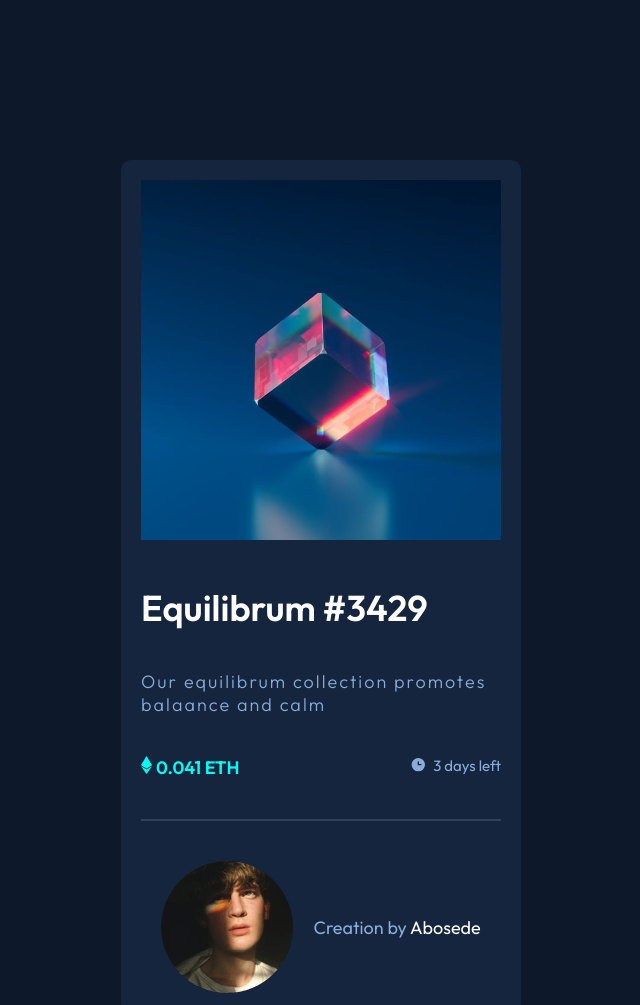
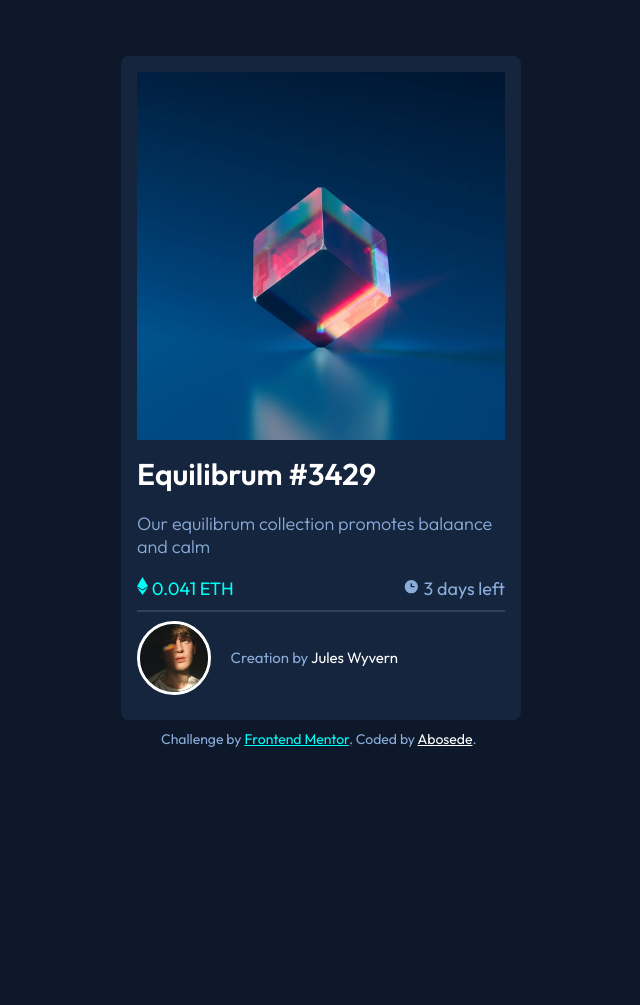
Before and after one commit to Abosede3/NFT-preview-card-component, a plain HTML site: page index.html in a window 1280 px wide. Shown: the top 1005 px of the page, without its empty margins (319-959 px from the left). After the commit the page ends 830 px from the top, so only its background shows below. Drawn offline with Linux system fonts and the light colour scheme.

Commit message:
edited my style

```diff
--- a/index.html
+++ b/index.html
@@ -13,6 +13,9 @@
     <div class="card">
         <div class="card-img">
             <img src="images/image-equilibrium.jpg" alt="avatar">
+            <div>
+                <img src="images/icon-view.svg" alt="">
+            </div>
         </div>
         <div class="card-title">
             <h1>Equilibrum #3429</h1>
@@ -21,21 +24,22 @@
             <p>Our equilibrum collection promotes balaance and calm </p>
         </div>
         <div class="card-stats">
-            <div class="col-1">
-                <h1>0.041 ETH</h1>
-                <img src="images/icon-ethereum.svg" alt="ETH">
-            </div>
-            <div class="col-2">
-                <img src="images/icon-clock.svg" alt="">
-                <p>3 days left</p>
-            </div>
+            <ul>
+                <li><img src="images/icon-ethereum.svg" alt="Eth"> 0.041 ETH</li>
+                <li><img src="images/icon-clock.svg" alt="clock"> 3 days left </li>
+            </ul>
         </div>
         <div class="line"></div>
         <div class="authored">
             <img src="images/image-avatar.png" alt="avatar">
-            <p>Creation by <span>Abosede</span></p>
+            <p>Creation by <span> Jules Wyvern</span></p>
         </div>
     </div>
+    <div class="attribution">
+        Challenge by <a href="https://www.frontendmentor.io?ref=challenge" target="_blank">Frontend Mentor</a>.
+        Coded by <a href="#" class="name">Abosede</a>.
+      </div>
    </div>
+
 </body>
 </html>
--- /dev/null
+++ b/main.css
@@ -0,0 +1,19 @@
+.card{
+    /* width: 360px;
+    display: flex;
+    flex-direction: column; */
+    background-color: var(--card-bg);
+    /* margin: 0 auto; */
+    padding: 2rem;
+    /* position: absolute; */
+    border-radius: 0.5rem;
+    box-shadow: 3px 3px 8px var(--main-bg), -3px -3px -8px var(--main-bg);
+
+}
+/* .container{
+    width: 600px;
+    height: 600px;
+
+
+
+} */
--- a/style.css
+++ b/style.css
@@ -31,104 +31,139 @@ body{
     font-family: 'Outfit', sans-serif;
     font-size: 18px;
     background-color: var(--main-bg);
-    width: 100%;
-    height: 100vh;
-    position: relative;
+    padding: 3.5rem;
 }
-.container{
-    width: 800px;
-    height: 700px;
-    margin: auto;
-    position: relative;
-}
+
 
 .card-img img{
     width: 100%;
 
 }
-.card-img{
-    margin: 20px;
+.card .card-img{
     box-shadow: 3px 3px 8px var(--main-bg), -3px -3px -8px var(--main-bg);
+    position: relative;
 }
 
+.card .card-img div{
+    background-color: hsl(178, 100%, 50%, 58%);
+    top: 0;
+    width: 100%;
+    height: 368px;
+    position: absolute;
+    z-index: 999;
+    opacity: 0;
+    transition: 0.5s ease-in;
+    cursor: pointer;
+}
 
+.card .card-img div:hover{
+    opacity: 1;
+}
+
+.card .card-img div img{
+    width: 15%;
+    position: absolute;
+    left: 50%;
+    top: 50%;
+    transform: translate(-50%, -50%);
+}
 .card{
-    width: 400px;
-    /* height: 600px; */
-    display: flex;
-    flex-direction: column;
     background-color: var(--card-bg);
-    /* margin: auto; */
-    margin-top:20% ;
-    left: 25%;
-    position: absolute;
-    border-radius: 10px;
+    padding: 1rem;
+    border-radius: 0.5rem;
     box-shadow: 3px 3px 8px var(--main-bg), -3px -3px -8px var(--main-bg);
 
 }
 .card-title{
     color: var(--white-color);
-    margin: 20px;
+    font-size: 15px;
+    font-weight: 600;
+    padding: 0.6rem 0;
+    cursor: pointer;
+
+}
+.card-title:hover{
+    color: var(--primary-cyan-color);
 }
 .card-paragraph{
     color: var(--primary-blue-color);
-    margin: 20px;
-    letter-spacing: 2px;
     font-weight: 200;
+    padding: 0.6rem 0;
 }
-.card-stats{
+.card-stats ul{
     display: flex;
     flex-direction: row;
-    margin: 20px;
     justify-content: space-between;
+    align-items: center;
+    align-content: center;
+    padding: 0.6rem 0;
 }
-.col-1{
-    position: relative;
+ul li{
+    list-style: none;
 }
-.col-1 img{
-    position: absolute;
-    top: 0;
-    left:0 ;
+
+ul li:first-child{
+    color: var(--primary-cyan-color);
 }
-.col-1 h1{
+ul li:last-child{
+    color: var(--primary-blue-color);
+}
 
-    font-size: 18px;
-    color: var(--primary-cyan-color);
-    margin-left: 15px;
-
-}
-.col-2{
-    position: relative;
-}
-.col-2 img{
-    position: absolute;
-    top: 0;
-    left:0 ;
-
-}
-.col-2 p{
-
-    font-size: 15px;
-    color: var(--primary-blue-color);
-    margin-left: 23px;
+.line{
+    background-color: var(--line-color);
+    height: 2px;
 
 
-}
-.line{
-    background-color: var(--line-color);
-
-    height: 2px;
-    margin: 20px;
 }
 .authored{
     display: flex;
     align-content: center;
     align-items: center;
-    margin: 20px;
     color: var(--primary-blue-color);
-    justify-content: space-evenly;
+    justify-content: start;
+    position: relative;
+    padding: 0.6rem 0;
+    font-size: 15px;
+}
+.authored img{
+    width: 20%;
+    border: 3px solid var(--white-color);
+    border-radius: 100%;
+
+
+}
+.authored p{
+    margin-left: 20px;
 }
 .authored span{
     color: var(--white-color);
+    font-size: 15px;
+    cursor: pointer;
 
 }
+.authored span:hover{
+    color: var(--primary-cyan-color);
+
+}
+.attribution{
+    color: var(--primary-blue-color);
+    font-size: 14px;
+    padding: 0.6rem 2.5rem;
+
+}
+.attribution a{
+    color: var(--primary-cyan-color);
+
+}
+.attribution .name{
+    color: var(--white-color);
+}
+
+
+@media(min-width: 500px){
+
+    .container{
+        width: 400px;
+        margin: 0 auto 1rem;
+    }
+}
```
